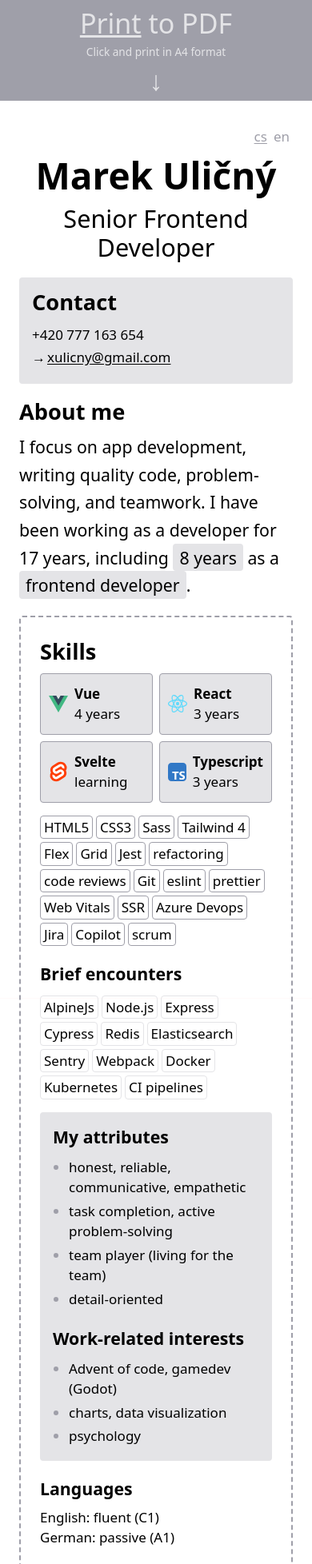
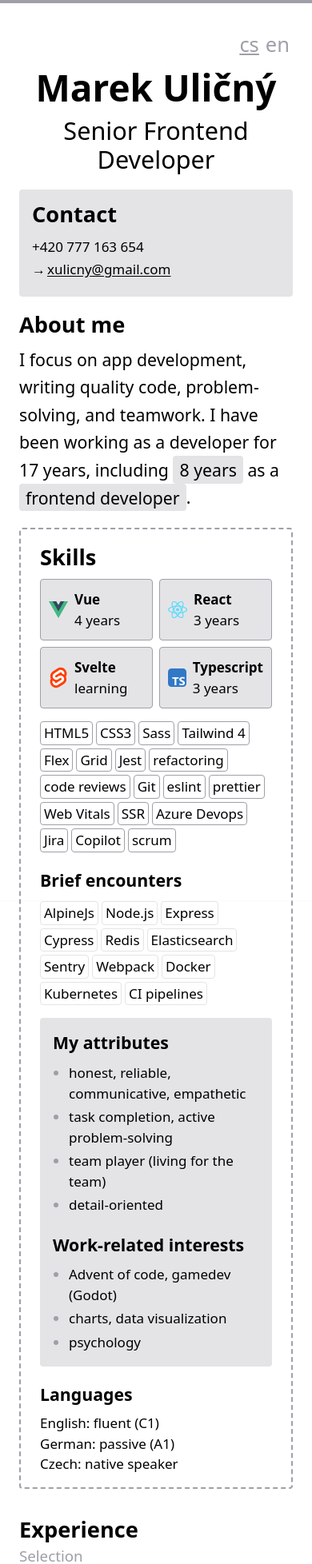
Before and after one commit to exmaxx/exmaxx.github.io, a SvelteKit app: page / in a window 390 px wide. Shown: the top 1956 px of the page at 80% size. Built offline with nearby package versions, Linux system fonts and the light colour scheme.

Commit message:
add Czech language experience, hide print note on mobile

```diff
--- a/src/lib/components/organisms/SkillsInDetail.svelte
+++ b/src/lib/components/organisms/SkillsInDetail.svelte
@@ -1,6 +1,10 @@
 <script>
+	import { page } from '$app/state'
+	import { DEFAULT_LANG } from '$lib/constants'
 	import Badge from '$lib/components/atoms/Badge.svelte'
 	import i18n from '$lib/i18n'
+
+	const { lang = DEFAULT_LANG } = page.params
 
 	const t = i18n({
 		cs: {
@@ -12,6 +16,7 @@
 			interest_3: 'psychologie',
 			lang_de: 'Německý: pasivně (A1)',
 			lang_en: 'Anglický: plynně (C1)',
+			lang_cs: 'Český: rodilý mluvčí',
 			languages: 'Jazyky',
 			my_attributes: 'Mé vlastnosti',
 			task_completion: 'dotahuji úkoly, aktivně řeším problémy',
@@ -27,6 +32,7 @@
 			interest_3: 'psychology',
 			lang_de: 'German: passive (A1)',
 			lang_en: 'English: fluent (C1)',
+			lang_cs: 'Czech: native speaker',
 			languages: 'Languages',
 			my_attributes: 'My attributes',
 			task_completion: 'task completion, active problem-solving',
@@ -97,5 +103,8 @@
 		<h3>{t('languages')}</h3>
 		<div>{t('lang_en')}</div>
 		<div>{t('lang_de')}</div>
+		{#if lang === 'en'}
+			<div>{t('lang_cs')}</div>
+		{/if}
 	</div>
 </section>
--- a/src/routes/[[lang]]/+layout.svelte
+++ b/src/routes/[[lang]]/+layout.svelte
@@ -1,33 +1,42 @@
 <script lang="ts">
 	import { page } from '$app/state'
 	import i18n from '$lib/i18n'
+	import { DEFAULT_LANG } from '$lib/constants'
 	import SourceCodeNote from './SourceCodeNote.svelte'
 	import PrintNote from './PrintNote.svelte'
 
 	const { children } = $props()
 
-	const lang = page.params.lang || 'en'
+	const lang = page.params.lang || DEFAULT_LANG
 
 	const t = i18n({
 		cs: {
 			surname: 'Uličný',
+			language: 'Česky',
 		},
 		en: {
 			surname: 'Ulicny',
+			language: 'English',
 		},
 	})
 </script>
 
 <svelte:head>
-	<title>Marek {t('surname')} - CV ({lang})</title>
+	<title>Marek {t('surname')} - CV ({t('language')})</title>
 </svelte:head>
 
 <div
-	class="sm:grid-areas-main min-h-dvh items-center
-	 bg-zinc-400 py-1 sm:grid sm:grid-cols-[1fr_auto_1fr] sm:grid-rows-[1fr_auto_1fr]
+	class="sm:grid-areas-main min-h-dvh items-center bg-zinc-400 py-1
+	  sm:grid sm:grid-cols-[1fr_auto_1fr] sm:grid-rows-[1fr_auto_1fr]
 	  print:bg-inherit"
 >
-	<PrintNote />
+	<div
+		class="text-accent zoom-2 sm:zoom-[3]
+			hidden sm:block sm:[grid-area:top]
+	  	2xl:justify-self-end 2xl:[grid-area:left] print:hidden"
+	>
+		<PrintNote />
+	</div>
 
 	<div
 		class="a4-bottom shadow-2x relative mx-auto bg-white
--- a/src/routes/[[lang]]/+page.svelte
+++ b/src/routes/[[lang]]/+page.svelte
@@ -18,9 +18,11 @@
 </script>
 
 <article class="px-6 py-8 sm:px-12 sm:shadow-2xl print:shadow-none">
-	<div class="text-secondary mb-2 text-right *:p-1 *:before:content-none sm:absolute sm:right-12 print:hidden">
+	<nav
+		class="text-secondary zoom-[1.5] mb-2 text-right *:p-1 *:before:content-none sm:absolute sm:right-12 print:hidden"
+	>
 		<LangSwitcher {langs} current={currentLang} />
-	</div>
+	</nav>
 
 	<Title />
 
@@ -45,7 +47,7 @@
 			</div>
 		</div>
 
-		<div class="border-secondary rounded border-2 border-dashed p-6">
+		<div class="border-secondary rounded border-2 border-dashed px-6 py-4">
 			<SkillsHighlight />
 			<SkillsInDetail />
 		</div>
--- a/src/routes/[[lang]]/PrintNote.svelte
+++ b/src/routes/[[lang]]/PrintNote.svelte
@@ -15,12 +15,7 @@
 	})
 </script>
 
-<div
-	class="text-accent zoom-2 sm:zoom-[3] flex flex-col
-		items-center sm:my-3 sm:gap-1 sm:[grid-area:top]
-		2xl:mr-10 2xl:flex-row 2xl:gap-6 2xl:justify-self-end 2xl:[grid-area:left]
-		print:hidden"
->
+<div class="flex flex-col items-center sm:my-3 sm:gap-1 2xl:mr-10 2xl:flex-row 2xl:gap-6">
 	<div class="flex flex-col items-center text-nowrap">
 		<div>
 			<button class="underline hover:cursor-pointer hover:text-white" onclick={() => window.print()}>
--- a/src/routes/[[lang]]/SourceCodeNote.svelte
+++ b/src/routes/[[lang]]/SourceCodeNote.svelte
@@ -4,11 +4,11 @@
 	const t = i18n({
 		cs: {
 			here: 'zde',
-			source_code: 'Projděte si zdrojový kód',
+			source_code: 'Zdrojový kód tohoto CV',
 		},
 		en: {
 			here: 'here',
-			source_code: 'Check source code',
+			source_code: 'Source code of this CV',
 		},
 	})
 </script>
```
